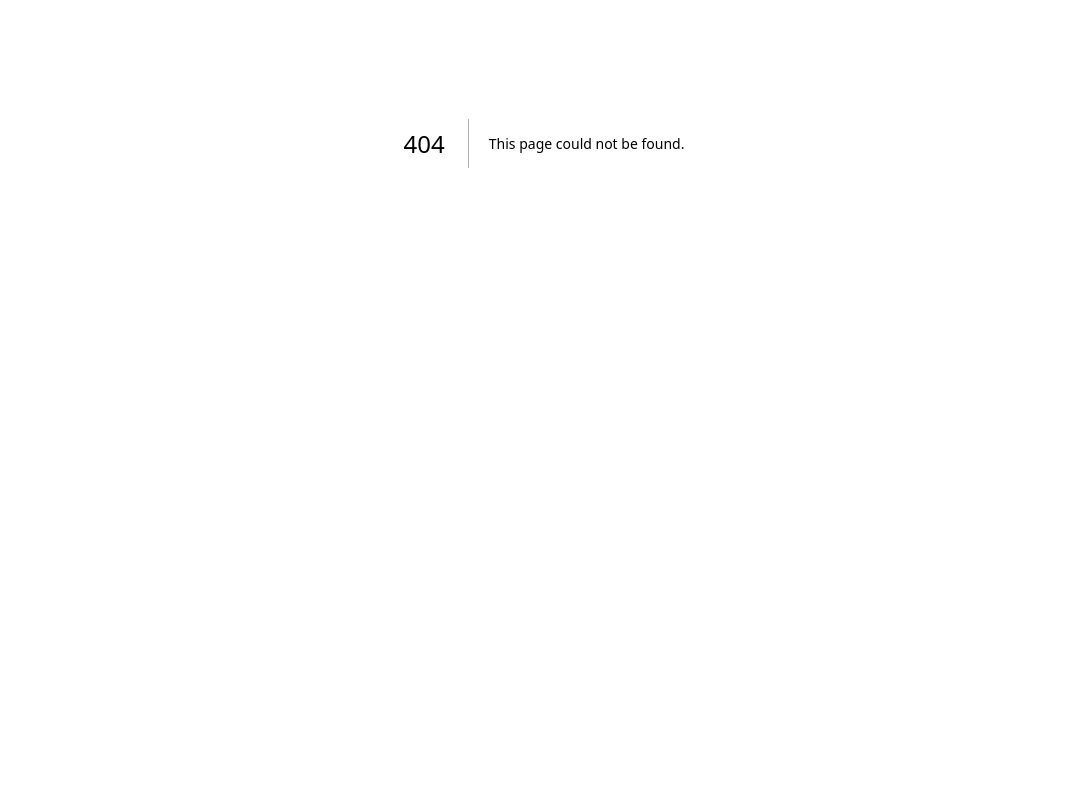
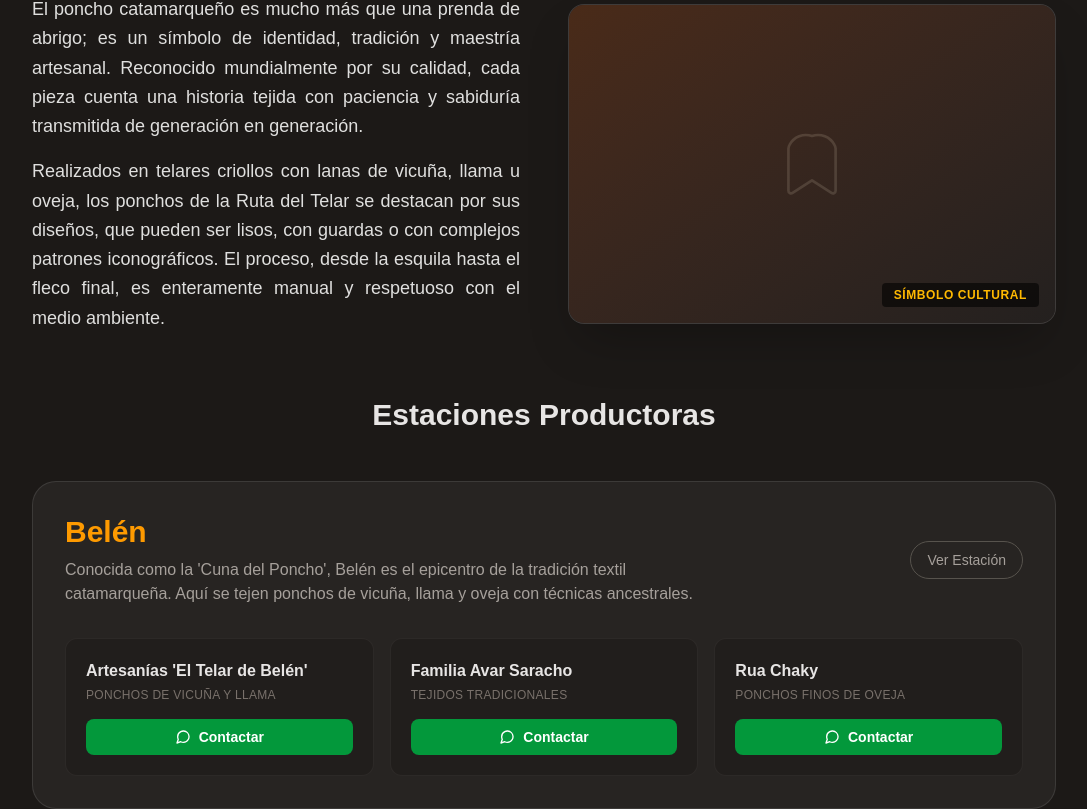
Before and after one commit to carlosacostap-unca/prototipo2-rutadeltelar, a Next.js app: page /productos/ponchos in a window 1280 px wide. Before the commit this address had no page. Shown: the part 257-1066 px from the top of the page, without its empty margins (96-1183 px from the left). Before the commit the page ends 800 px from the top, so only its background shows below. Built offline with nearby package versions, Linux system fonts and the light colour scheme.

Commit message:
Agregar página de detalle de Ponchos y vincularla desde la pantalla de productos

```diff
--- a/app/productos/page.tsx
+++ b/app/productos/page.tsx
@@ -4,7 +4,8 @@ const productos = [
   {
     name: "Ponchos",
     description: "Prenda emblemática de Catamarca, tejida en telar criollo con lana de vicuña, llama u oveja. Destacan por su finura y diseños tradicionales.",
-    category: "Indumentaria"
+    category: "Indumentaria",
+    href: "/productos/ponchos"
   },
   {
     name: "Mantas",
@@ -54,8 +55,12 @@ export default function Productos() {
         </div>
 
         <div className="grid grid-cols-1 md:grid-cols-2 lg:grid-cols-3 gap-8">
-            {productos.map((producto, index) => (
-                <div key={index} className="group flex flex-col bg-white/5 rounded-2xl border border-white/10 overflow-hidden hover:border-white/30 transition-all duration-300 hover:transform hover:scale-[1.02]">
+            {productos.map((producto, index) => {
+                // @ts-ignore
+                const hasLink = !!producto.href;
+
+                const CardContent = (
+                    <div className={`group flex flex-col bg-white/5 rounded-2xl border border-white/10 overflow-hidden hover:border-white/30 transition-all duration-300 hover:transform hover:scale-[1.02] h-full ${hasLink ? 'cursor-pointer' : ''}`}>
                         <div className="h-64 bg-stone-800 relative overflow-hidden">
                             {/* Placeholder visual para imagen de producto */}
                             <div className="absolute inset-0 flex flex-col items-center justify-center opacity-20 group-hover:opacity-30 transition-opacity">
@@ -69,13 +74,33 @@ export default function Productos() {
                             </div>
                         </div>
                         <div className="p-8 flex-1 flex flex-col">
-                        <h3 className="text-2xl font-bold mb-4 text-amber-100/90">{producto.name}</h3>
+                            <div className="flex justify-between items-start mb-4">
+                                <h3 className="text-2xl font-bold text-amber-100/90">{producto.name}</h3>
+                                {hasLink && (
+                                    <svg xmlns="http://www.w3.org/2000/svg" width="24" height="24" viewBox="0 0 24 24" fill="none" stroke="currentColor" strokeWidth="2" strokeLinecap="round" strokeLinejoin="round" className="text-amber-500 opacity-50 group-hover:opacity-100 transition-opacity">
+                                        <line x1="5" y1="12" x2="19" y2="12"></line>
+                                        <polyline points="12 5 19 12 12 19"></polyline>
+                                    </svg>
+                                )}
+                            </div>
                             <p className="text-stone-300 leading-relaxed text-sm flex-1">
                                 {producto.description}
                             </p>
                         </div>
                     </div>
-            ))}
+                );
+
+                if (hasLink) {
+                    return (
+                        // @ts-ignore
+                        <Link key={index} href={producto.href} className="block h-full">
+                            {CardContent}
+                        </Link>
+                    );
+                }
+
+                return <div key={index} className="h-full">{CardContent}</div>;
+            })}
         </div>
       </div>
     </main>
--- /dev/null
+++ b/app/productos/ponchos/page.tsx
@@ -0,0 +1,138 @@
+import Link from "next/link";
+
+interface Productor {
+  name: string;
+  specialty: string;
+  phone: string;
+}
+
+interface EstacionProduccion {
+  name: string;
+  description: string;
+  slug: string; // Para linkear a la estación si se desea
+  productores: Productor[];
+}
+
+const estaciones: EstacionProduccion[] = [
+  {
+    name: "Belén",
+    description: "Conocida como la 'Cuna del Poncho', Belén es el epicentro de la tradición textil catamarqueña. Aquí se tejen ponchos de vicuña, llama y oveja con técnicas ancestrales.",
+    slug: "belen",
+    productores: [
+      { name: "Artesanías 'El Telar de Belén'", specialty: "Ponchos de Vicuña y Llama", phone: "5493835111111" },
+      { name: "Familia Avar Saracho", specialty: "Tejidos tradicionales", phone: "5493835222222" },
+      { name: "Rua Chaky", specialty: "Ponchos finos de oveja", phone: "5493835333333" }
+    ]
+  },
+  {
+    name: "Londres",
+    description: "En la segunda ciudad más antigua del país, la tradición del poncho se entrelaza con la historia incaica. Sus artesanos destacan por el hilado fino y el teñido natural.",
+    slug: "londres",
+    productores: [
+      { name: "Cooperativa 'Cuna de la Nuez'", specialty: "Ponchos de Llama y Oveja", phone: "5493835444444" },
+      { name: "Tejedores del Shincal", specialty: "Diseños precolombinos", phone: "5493835555555" }
+    ]
+  },
+  {
+    name: "Villa Vil",
+    description: "Puerta de entrada a la Puna, donde la fibra de llama y vicuña es la protagonista. Los ponchos de esta región son conocidos por su rusticidad elegante y calidez extrema.",
+    slug: "villa-vil",
+    productores: [
+      { name: "Artesanos de la Puna", specialty: "Fibra de Vicuña pura", phone: "5493835666666" },
+      { name: "Hilanderas de Villa Vil", specialty: "Ponchos rústicos", phone: "5493835777777" }
+    ]
+  },
+  {
+    name: "Laguna Blanca",
+    description: "Hogar de la Reserva de la Biosfera y del Chaku de la Vicuña. Aquí se obtiene la fibra más fina de manera sustentable, dando origen a prendas de valor incalculable.",
+    slug: "laguna-blanca",
+    productores: [
+      { name: "Asociación Mesa Local", specialty: "Certificación de origen Vicuña", phone: "5493835888888" }
+    ]
+  }
+];
+
+export default function PonchosPage() {
+  return (
+    <main className="min-h-screen bg-stone-900 text-stone-100 p-8 md:p-16">
+      <div className="max-w-5xl mx-auto">
+        {/* Header */}
+        <div className="mb-12">
+            <Link href="/productos" className="inline-flex items-center text-stone-400 hover:text-white transition-colors mb-8 group">
+                <svg xmlns="http://www.w3.org/2000/svg" width="24" height="24" viewBox="0 0 24 24" fill="none" stroke="currentColor" strokeWidth="2" strokeLinecap="round" strokeLinejoin="round" className="mr-2 transform group-hover:-translate-x-1 transition-transform">
+                    <line x1="19" y1="12" x2="5" y2="12"></line>
+                    <polyline points="12 19 5 12 12 5"></polyline>
+                </svg>
+                Volver a Productos
+            </Link>
+
+            <h1 className="text-4xl md:text-7xl font-bold tracking-tight mb-6 text-amber-500">Ponchos</h1>
+            <div className="w-24 h-1 bg-amber-500 mb-8"></div>
+
+            <div className="grid grid-cols-1 md:grid-cols-2 gap-12 mb-16 items-center">
+                <div className="text-lg opacity-90 leading-relaxed text-justify space-y-4">
+                    <p>
+                        El poncho catamarqueño es mucho más que una prenda de abrigo; es un símbolo de identidad, tradición y maestría artesanal. Reconocido mundialmente por su calidad, cada pieza cuenta una historia tejida con paciencia y sabiduría transmitida de generación en generación.
+                    </p>
+                    <p>
+                        Realizados en telares criollos con lanas de vicuña, llama u oveja, los ponchos de la Ruta del Telar se destacan por sus diseños, que pueden ser lisos, con guardas o con complejos patrones iconográficos. El proceso, desde la esquila hasta el fleco final, es enteramente manual y respetuoso con el medio ambiente.
+                    </p>
+                </div>
+                <div className="relative h-80 rounded-2xl overflow-hidden bg-stone-800 shadow-2xl border border-white/10 group">
+                    <div className="absolute inset-0 bg-gradient-to-br from-amber-900/40 to-stone-900/40 z-10"></div>
+                    <div className="absolute inset-0 flex items-center justify-center bg-stone-800">
+                        <svg xmlns="http://www.w3.org/2000/svg" width="64" height="64" viewBox="0 0 24 24" fill="none" stroke="currentColor" strokeWidth="1" strokeLinecap="round" strokeLinejoin="round" className="text-stone-600">
+                            <path d="M20.42 4.82A7 7 0 0 0 12 1.5a7 7 0 0 0-8.42 3.32 3 3 0 0 0-.42 1.43V22a1 1 0 0 0 1.56.83L12 18.17l7.29 4.66A1 1 0 0 0 20.85 22V6.25a3 3 0 0 0-.43-1.43z"></path>
+                        </svg>
+                    </div>
+                    <div className="absolute bottom-4 right-4 z-20 bg-black/60 px-3 py-1 rounded text-xs text-amber-400 font-bold uppercase tracking-wider">
+                        Símbolo Cultural
+                    </div>
+                </div>
+            </div>
+        </div>
+
+        {/* Estaciones y Productores */}
+        <div className="space-y-16">
+            <h2 className="text-3xl font-bold mb-12 text-center text-stone-200">Estaciones Productoras</h2>
+
+            {estaciones.map((estacion, index) => (
+                <div key={index} className="bg-white/5 rounded-3xl p-8 border border-white/10 hover:border-amber-500/30 transition-colors">
+                    <div className="flex flex-col md:flex-row md:items-center justify-between mb-8 gap-4">
+                        <div>
+                            <h3 className="text-2xl md:text-3xl font-bold text-amber-500 mb-2">{estacion.name}</h3>
+                            <p className="text-stone-400 max-w-2xl text-sm md:text-base">{estacion.description}</p>
+                        </div>
+                        <Link href={`/estaciones`} className="px-4 py-2 rounded-full border border-stone-600 text-stone-400 hover:text-white hover:border-white text-sm transition-all text-center">
+                            Ver Estación
+                        </Link>
+                    </div>
+
+                    <div className="grid grid-cols-1 md:grid-cols-2 lg:grid-cols-3 gap-4">
+                        {estacion.productores.map((productor, pIndex) => (
+                            <div key={pIndex} className="bg-stone-900/50 p-5 rounded-xl border border-white/5 flex flex-col justify-between hover:bg-stone-900 transition-colors">
+                                <div>
+                                    <h4 className="font-bold text-stone-200 mb-1">{productor.name}</h4>
+                                    <p className="text-xs text-stone-500 uppercase tracking-wide mb-4">{productor.specialty}</p>
+                                </div>
+                                <a
+                                    href={`https://wa.me/${productor.phone}?text=Hola, estoy interesado en sus ponchos de ${estacion.name}.`}
+                                    target="_blank"
+                                    rel="noopener noreferrer"
+                                    className="flex items-center justify-center w-full py-2 px-4 bg-green-600/90 hover:bg-green-500 text-white rounded-lg text-sm font-bold transition-colors gap-2"
+                                >
+                                    <svg xmlns="http://www.w3.org/2000/svg" width="16" height="16" viewBox="0 0 24 24" fill="none" stroke="currentColor" strokeWidth="2" strokeLinecap="round" strokeLinejoin="round">
+                                        <path d="M21 11.5a8.38 8.38 0 0 1-.9 3.8 8.5 8.5 0 0 1-7.6 4.7 8.38 8.38 0 0 1-3.8-.9L3 21l1.9-5.7a8.38 8.38 0 0 1-.9-3.8 8.5 8.5 0 0 1 4.7-7.6 8.38 8.38 0 0 1 3.8-.9h.5a8.48 8.48 0 0 1 8 8v.5z"></path>
+                                    </svg>
+                                    Contactar
+                                </a>
+                            </div>
+                        ))}
+                    </div>
+                </div>
+            ))}
+        </div>
+      </div>
+    </main>
+  );
+}
```
Lines whose indentation alone changed are shown as unchanged.
